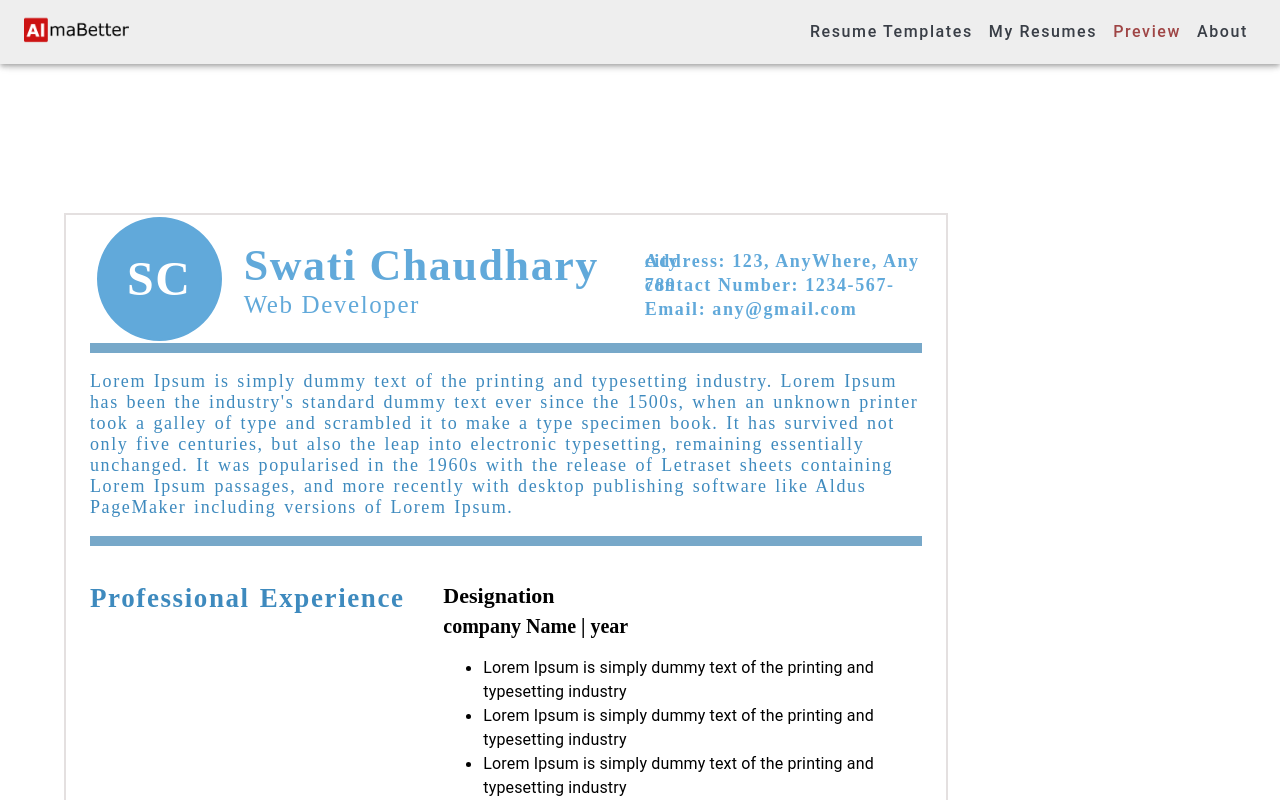
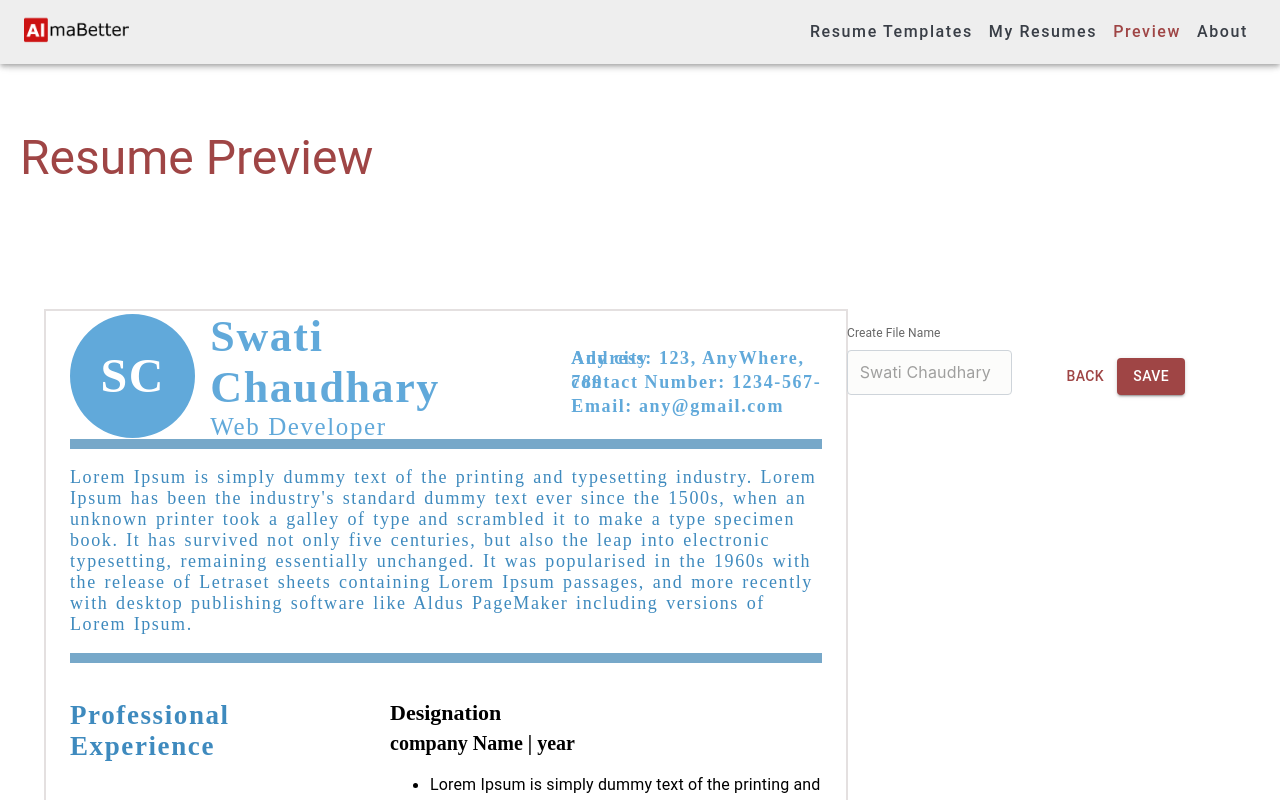
Before and after one commit to swatii7/frontend-capstone-resume, a React (Vite) app: page /Preview in a window 1280 px wide. Shown: the top 800 px of the page. Built offline with nearby package versions, Linux system fonts and the light colour scheme.

Commit message:
make preview page and about us page

```diff
--- a/src/components/Templates/TemplateOne.jsx
+++ b/src/components/Templates/TemplateOne.jsx
@@ -8,8 +8,8 @@ import { connect } from "react-redux";
 
 const TemplateOne = () => {
   return (
-    <Container style={{ margin: "83px auto" }}>
-      <Box sx={{ width: "110vh", height: "auto", border: "2px solid #e4e0e0" }}>
+    <Container id= 'temOne' style={{ margin: "83px auto" }}>
+      <Box sx={{ width: "100vh", height: "auto", border: "2px solid #e4e0e0" }}>
         <Container>
           <Box sx={{ flexGrow: 1 }}>
             <Grid
--- a/src/components/Templates/TemplateTwo.jsx
+++ b/src/components/Templates/TemplateTwo.jsx
@@ -8,7 +8,7 @@ import { connect } from "react-redux";
 
 const TemplateTwo = () => {
   return (
-    <Container style={{padding:"0px"}}>
+    <Container id= 'temTwo' style={{padding:"0px"}}>
     <Box
       sx={{ width: "100vh", height: "auto", border: "2px solid #e4e0e0" }}
     >
--- a/src/store/action-creator/index.js
+++ b/src/store/action-creator/index.js
@@ -28,6 +28,7 @@ export const inputChangeHandler = (event) => {
  }
 
  export const tabChangeHandler= (value) =>{
+   //// console.log(value,'dhdhdhdhdh')
     return(dispatch) => {
         dispatch ({
             type: 'TAB_CHANGE',
@@ -58,8 +59,6 @@ export const inputChangeHandler = (event) => {
  }
 
  export const addKeyHandler= (index) => {
-
-    console.log(index)
     return (dispatch) =>{
         dispatch({
             type: 'ADD_KEY',
--- a/src/store/reducer/resumeReducer.js
+++ b/src/store/reducer/resumeReducer.js
@@ -54,7 +54,6 @@ const reducer = (state = initialState, action) => {
   } else if (action.type === "TAB_CHANGE") {
     return { ...state, activeTab: action.payload };
   } else if (action.type === "TAB_BACK_INDEX") {
-    console.log(action.payload);
     return { ...state, activeTab: action.payload };
 
     /*update state for work experience tab*/
--- a/src/views/About/About.jsx
+++ b/src/views/About/About.jsx
@@ -1,7 +1,62 @@
+import { Grid, Typography } from '@mui/material'
 import React from 'react'
+import FacebookIcon from '@mui/icons-material/Facebook';
+import LinkedInIcon from '@mui/icons-material/LinkedIn';
+import WhatsAppIcon from '@mui/icons-material/WhatsApp';
+import TwitterIcon from '@mui/icons-material/Twitter';
+import EmailIcon from '@mui/icons-material/Email';
 
 export default function About() {
   return (
-    <div></div>
+    <div>
+<Typography variant="h3"
+  style={{letterSpacing: "0.1rem",
+  paddingLeft: "37px",
+  color: '#9f4545'}}>Resume Builder
+</Typography>
+ <Grid container spacing={2}>
+        <Grid item lg= {6} md= {6} style={{textAlign: "justify",
+  letterSpacing: "0.1rem",
+  padding: "41px"}}>
+          <div>
+            <p style={{color: 'rgba(118,122,126,1)'}}>
+            Lorem Ipsum is simply dummy text of the printing and typesetting industry. Lorem Ipsum has been the industry's standard dummy text ever since the 1500s, when an unknown printer took a galley of type and scrambled it to make a type specimen book. It has survived not only five centuries, but also the leap into electronic typesetting, remaining essentially unchanged. It was popularised in the 1960s with the release of Letraset sheets containing Lorem Ipsum passages, and more recently with desktop publishing software like Aldus PageMaker including versions of Lorem Ipsum.
+            </p>
+          </div>
+          <div style={{marginTop: '67px'}}>
+            <Typography variant='h5' style={{color: '#9f4545'}}>
+              Share with your freinds
+              </Typography>
+              <div  style={{paddingTop: '20px'}}>
+<FacebookIcon style={{height: "39px",
+  width: "39px",
+  color: "rgba(118,122,129,1),",
+  paddingRight: "11px"}} />
+  <LinkedInIcon style={{height: "39px",
+  width: "39px",
+  color: "rgba(118,122,129,1)",
+  paddingRight: "11px"}} />
+  <WhatsAppIcon style={{height: "39px",
+  width: "39px",
+  color: "rgba(118,122,129,1)",
+  paddingRight: "11px"}}/>
+  <TwitterIcon style={{height: "39px",
+  width: "39px",
+  color: "rgba(118,122,129,1)",
+  paddingRight: "11px"}} />
+  <EmailIcon style={{height: "39px",
+  width: "39px",
+  color: "rgba(118,122,129,1)",
+  paddingRight: "11px"}}/>
+              </div>
+
+          </div>
+        </Grid>
+        <Grid item lg= {6} md= {6}>
+          sdcbjs
+        </Grid>
+
+      </Grid>
+    </div>
   )
 }
--- a/src/views/Details/Tabs/Education.jsx
+++ b/src/views/Details/Tabs/Education.jsx
@@ -16,7 +16,7 @@ const ColorButton = styled(Button)(({ theme }) => ({
   },
 }));
 
-
+//
 
 const Education= (props) =>{
   //   const classes = useStyles();
@@ -141,9 +141,7 @@ style={{ justifyContent: "end", marginTop: "43px" }}
 {props.disableBack ? null : (
         <Button
           variant="text"
-          onClick={() => {
-            props.tabBackHandler(props.tabBackIndex);
-          }}
+          onClick={()=>props.tabChangeHandler(1) }
           style={{ color: "rgb(159, 69, 69)" }}
         >
           Back
@@ -163,7 +161,7 @@ style={{ justifyContent: "end", marginTop: "43px" }}
   <ColorButton
     type={"submit"}
     variant="contained"
-    onClick={tabHandler}
+    onClick={()=>tabHandler()}
   >
     Next
   </ColorButton>
@@ -195,7 +193,7 @@ return{
     dispatch(storeActions.inputChangeHandler(event))
   },
   tabChangeHandler: (value) => {
-    dispatch(storeActions.tabChangeHandler(value));
+    dispatch(storeActions.tabBackIndex(value));
   }
 }
 }
--- a/src/views/Details/Tabs/KeySkill.jsx
+++ b/src/views/Details/Tabs/KeySkill.jsx
@@ -21,7 +21,7 @@ const ColorButton = styled(Button)(({ theme }) => ({
     backgroundColor: "rgb(159, 69, 69)",
   },
 }));
-
+//
 
 
 const ListItem = styled("li")(({ theme }) => ({
@@ -140,7 +140,7 @@ style={{ justifyContent: "end", marginTop: "43px" }}
         <Button
           variant="text"
           onClick={() => {
-            props.tabBackHandler(props.tabBackIndex);
+            props.tabChangeHandler(2)
           }}
           style={{ color: "rgb(159, 69, 69)" }}
         >
@@ -179,6 +179,9 @@ return{
   },
   handleSkillDelete: (data) =>{
     dispatch(storeActions.handleSkillDelete(data))
+  },
+  tabChangeHandler: (value) => {
+    dispatch(storeActions.tabBackIndex(value));
   }
 
 }
--- a/src/views/Details/Tabs/PersonalInfo.jsx
+++ b/src/views/Details/Tabs/PersonalInfo.jsx
@@ -10,6 +10,7 @@ import RadioGroups from '../../../components/RadioGroups/RadioGroups';
 import * as storeActions from "../../../store/action-creator";
 import { styled } from "@mui/material/styles";
 import {  useSnackbar } from 'notistack';
+import { useNavigate } from 'react-router-dom';
 
 const ColorButton = styled(Button)(({ theme }) => ({
   color: theme.palette.getContrastText("rgb(159, 69, 69)"),
@@ -18,7 +19,7 @@ const ColorButton = styled(Button)(({ theme }) => ({
     backgroundColor: "rgb(159, 69, 69)",
   },
 }));
-
+//
 
 const useStyles = makeStyles(() => ({
 
@@ -40,6 +41,7 @@ const useStyles = makeStyles(() => ({
 const PersonalInfo = (props) => {
   const classes = useStyles();
   const { enqueueSnackbar } = useSnackbar();
+  const navigate = useNavigate();
 
 
 
@@ -191,7 +193,13 @@ Spanish." value={props.description} onchange={inputHandler}
       direction="row"
       style={{ justifyContent: "end", marginTop: "43px" }}
     >
-
+     <Button
+          variant="outlined"
+          onClick={() => navigate("/")}
+          style={{ color: "rgb(159, 69, 69)", border: '1px solid rgb(159, 69, 69)' }}
+        >
+          Back to Template
+        </Button>
 
       {props.showPreview ? (
         <ColorButton
@@ -207,7 +215,7 @@ Spanish." value={props.description} onchange={inputHandler}
         <ColorButton
           type={"submit"}
           variant="contained"
-          onClick={tabHandler}
+          onClick={()=>tabHandler()}
         >
           Next
         </ColorButton>
@@ -256,6 +264,7 @@ return {
     dispatch(storeActions.tabChangeHandler(value));
   },
   tabBackHandler: (value) => {
+
     dispatch(storeActions.tabBackIndex(value));
   },
 };
--- a/src/views/Details/Tabs/WorkExperience.jsx
+++ b/src/views/Details/Tabs/WorkExperience.jsx
@@ -47,6 +47,7 @@ const useStyles = makeStyles(() => ({
 const PersonalInfo = (props) => {
   const classes = useStyles();
   const { enqueueSnackbar } = useSnackbar();
+  //
 
   /*use radio button */
   const expRadios = [
@@ -60,18 +61,15 @@ const PersonalInfo = (props) => {
     },
   ];
 
-  useEffect (()=> {
-    if(props.exp === 'f'){
+
+  const radioChangeHandler = (e) => {
+    if(e.target.value === 'f'){
       props.tabChangeHandler(2)
     }
-  }, [props.exp])
-
-  const radioChangeHandler = (e) => {
     props.inputChangeHandler(e);
   };
 
   const experienceAddHandler= ()=> {
-    console.log(props)
     const getcurrentposition  = props.user_experience.length; //0
 if(getcurrentposition !== -1){
 if(props.user_experience[getcurrentposition-1].job_title === ''){
@@ -93,15 +91,16 @@ else {
 }
 
   const tabHandler= ()=>{
-
-console.log(props.user_experience)
     if(props.user_experience.length === 0
    ){
       enqueueSnackbar('All Fields are required')
     }
-    // else if(props.user_experience.job_title === ''){
-    //   enqueueSnackbar('All Fields are required')
-    // }
+    else if(props.user_experience[0].job_title === ''||
+     props.user_experience[0].org_name=== '' ||
+      props.user_experience[0].start_year === '' ||
+      props.user_experience[0].end_year === ''){
+      enqueueSnackbar('All Fields are required')
+    }
      else{
       props.tabChangeHandler (2)
      }
@@ -250,9 +249,7 @@ style={{ justifyContent: "end", marginTop: "43px" }}
 {props.disableBack ? null : (
         <Button
           variant="text"
-          onClick={() => {
-            props.tabBackHandler(props.tabBackIndex);
-          }}
+          onClick={()=>props.tabChangeHandler (0)}
           style={{ color: "rgb(159, 69, 69)" }}
         >
           Back
@@ -272,7 +269,7 @@ style={{ justifyContent: "end", marginTop: "43px" }}
   <ColorButton
     type={"submit"}
     variant="contained"
-    onClick={tabHandler}
+    onClick={()=>tabHandler()}
   >
     Next
   </ColorButton>
--- a/src/views/Home/Home.jsx
+++ b/src/views/Home/Home.jsx
@@ -7,7 +7,7 @@ import TemplateTwo from '../../components/Templates/TemplateTwo'
 import ImageOne from '../../assets/TemplateImg/TemplateOne.png';
 import ImageTwo from '../../assets/TemplateImg/TemplateTwo.png';
 import ImageThree from '../../assets/TemplateImg/TemplateThree.png';
-import ImageFour from '../../assets/TemplateImg/TemplateFour.png';
+import ImageFour from '../../assets/TemplateImg/TemplateFour.png'
 import { makeStyles } from '@mui/styles'
 import Grid from '@mui/material/Grid';
 import { connect } from 'react-redux';
@@ -91,8 +91,6 @@ const Home=(props) => {
             index: 3 }
 
   ]
-
-  console.log( props.activeSlide)
 
 
   const classes = styles();
@@ -182,7 +180,6 @@ const mapstatetoProps=(state)=>{
   };
 
   const mapdispatchtoProps = (dispatch) =>{
-      console.log('clicked')
   return{
       selectedTemHandler: (index) =>{
           dispatch(storeActions.selectedTemHandler(index))
--- a/src/views/Preview/Preview.jsx
+++ b/src/views/Preview/Preview.jsx
@@ -1,16 +1,30 @@
-import React, {useState} from 'react'
+import React, { useState } from 'react'
 import { connect } from "react-redux";
 import * as storeActions from "../../store/action-creator/index.js"
 import Carousel from "react-simply-carousel";
 import { makeStyles } from '@mui/styles'
 import Grid from '@mui/material/Grid';
+import { useNavigate } from 'react-router-dom';
+import Typography from "@mui/material/Typography";
 import TemplateOne from '../../components/Templates/TemplateOne.jsx';
 import TemplateTwo from '../../components/Templates/TemplateTwo.jsx';
 import TemplateThree from '../../components/Templates/TemplateThree.jsx';
 import TemplateFour from '../../components/Templates/TemplateFour.jsx';
+import jsPDF from 'jspdf';
+import { styled } from "@mui/material/styles";
+import CustomInput from '../../components/CustomInput/CustomInput.jsx';
+import Stack from "@mui/material/Stack";
+import Button from "@mui/material/Button";
+const ColorButton = styled(Button)(({ theme }) => ({
+  color: theme.palette.getContrastText("rgb(159, 69, 69)"),
+  backgroundColor: "rgb(159, 69, 69)",
+  "&:hover": {
+    backgroundColor: "rgb(159, 69, 69)",
+  },
+}));
 
 
-const styles = makeStyles(()=> ({
+const styles = makeStyles(() => ({
   root: {
     "& .container": {
       position: "relative",
@@ -52,10 +66,12 @@ const styles = makeStyles(()=> ({
 }))
 
 
-const Preview=(props)=> {
+const Preview = (props) => {
   const classes = styles();
+  const navigate = useNavigate();
 
-        const selectedTemplate = (selectedValue) =>{
+  // to make function to show preview of selected template
+  const selectedTemplate = (selectedValue) => {
     switch (selectedValue) {
       case 0:
         return <TemplateOne />
@@ -72,77 +88,74 @@ const Preview=(props)=> {
 
   }
 
+  //jsPDF Generator function
+  const jspdfGenerator =() =>{
+    // new document in jsPDF
+    var doc = new jsPDF ('p', 'pt', 'a4');
+doc.html(document.querySelector('#temTwo')).then(()=>{
+  doc.save('generated.pdf')
+})
+
+  }
+
   return (
-    <div className={classes.root}>
-        {/* <Carousel
-        containerProps={{
-          style: {
-            width: "100%",
-            justifyContent: "center",
-            userSelect: "none"
-          }
-        }}
-        preventScrollOnSwipe
-        swipeTreshold={60}
-        activeSlideIndex={props.activeSlide}
-        activeSlideProps={{
-          style: {
-            background: "blue"
-          }
-        }}
-        onRequestChange={props.setActiveSlide}
-        forwardBtnProps={{
-          children: ">",
-          style: {
-            width: 60,
-            height: 60,
-            minWidth: 60,
-            alignSelf: "center"
-          }
-        }}
-        backwardBtnProps={{
-          children: "<",
-          className: "btn btn-backward",
-          style: {
-            width: 60,
-            height: 60,
-            minWidth: 60,
-            alignSelf: "center"
-          }
-        }}
-        dotsNav={{
-          show: false,
-          itemBtnProps: {
-            style: {
-              height: 16,
-              width: 16,
-              borderRadius: "50%",
-              border: 0
-            }
-          },
-          activeItemBtnProps: {
-            style: {
-              height: 16,
-              width: 16,
-              borderRadius: "50%",
-              border: 0,
-              background: "black"
-            }
-          }
-        }}
-        itemsToShow={4}
-        speed={400}
-      > */}
+    <>
+
+      <Typography
+        variant="h3"
+        style={{ color: "#9f4545", marginBottom: "40px" }}
+      >
+        Resume Preview
+      </Typography>
+
+      <Grid container className={classes.root}>
 
 
+        <Grid item md={8} lg={8}>
 
-      <Grid container spacing={2}>
-        <Grid item lg={12} md={12}>
-       { selectedTemplate(props.activeSlide)}
+          <div className='left-section' style={{width: '100%'}}>
+            {selectedTemplate(props.activeSlide)}
+          </div>
+        </Grid>
+        <Grid item md={4} lg={4}>
+
+          <Grid container style= {{marginTop: '100px'}}>
+            <Grid item lg={6} md={6}>
+              <CustomInput
+                label="Create File Name"
+                // name={text}
+                type="text"
+                placeholder="Swati Chaudhary"
+              // value={file_name}
+              />
+            </Grid>
+            <Grid item lg={6} md={6}>
+                  <div
+                    style={{ justifyContent: "flexStart", marginTop: "32px" }}
+                  >
+                <Button
+                  variant="text"
+                  onClick={() => navigate("/Details")}
+                  style={{ color: "rgb(159, 69, 69)" }}
+                >
+                  Back
+                </Button>
+
+                <ColorButton
+                  type={"submit"}
+                  variant="contained"
+                onClick={()=>jspdfGenerator()}
+                >
+                  Save
+                </ColorButton>
+
+              </div>
+            </Grid>
+          </Grid>
           </Grid>
 
         </Grid>
-      </div>
+      </>
       )
 }
 
@@ -154,11 +167,14 @@ const mapstatetoProps=(state)=>{
     };
 
     const mapdispatchtoProps = (dispatch) =>{
-        console.log('clicked')
     return{
         selectedTemHandler: (index) =>{
         dispatch(storeActions.selectedTemHandler(index))
+      },
+    tabChangeHandler: (value) => {
+        dispatch(storeActions.tabBackIndex(value));
     }
+
     }
 }
 
```
Also changed, not shown: src/components/PresentationMode/PresentationMode.jsx (deleted, +0 -7 lines). Lines whose indentation alone changed are shown as unchanged.
